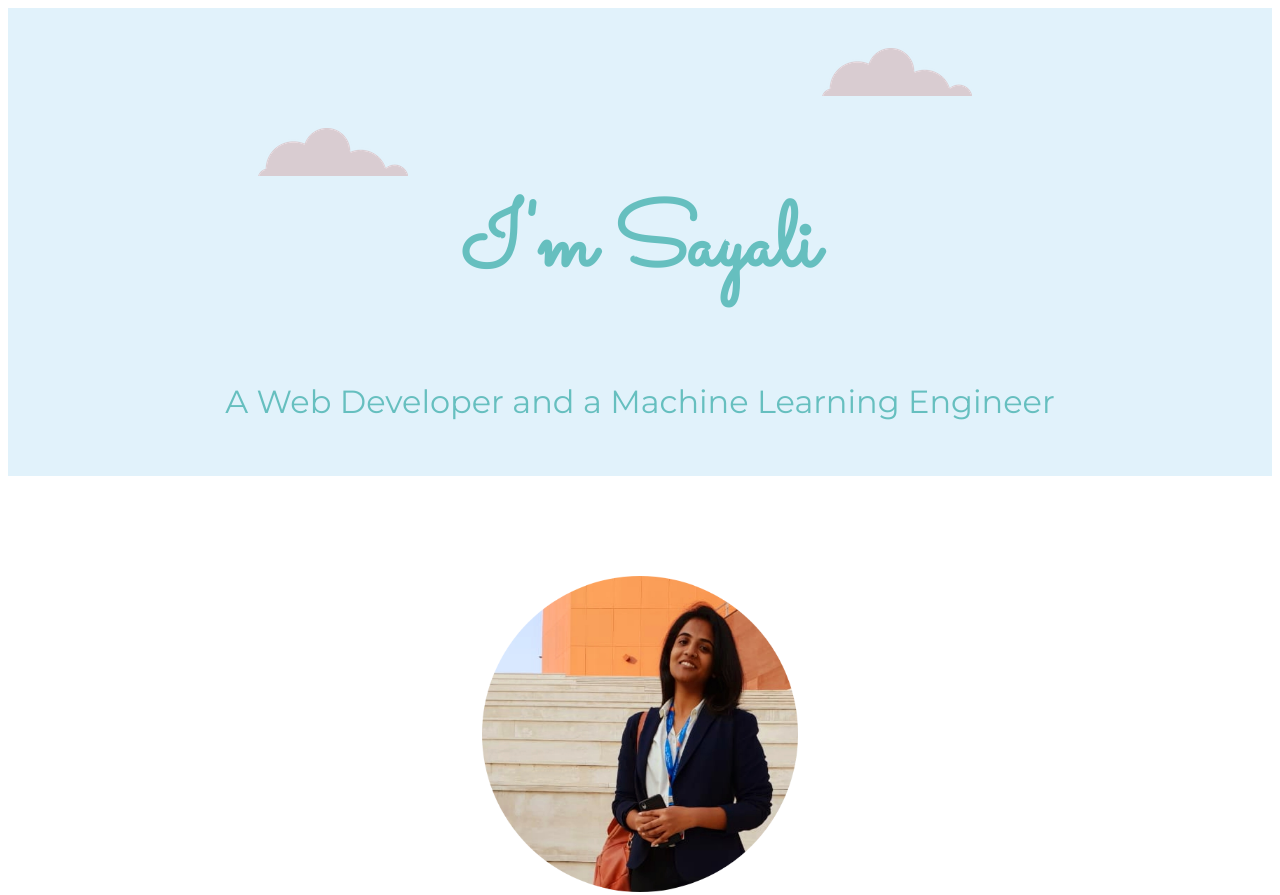
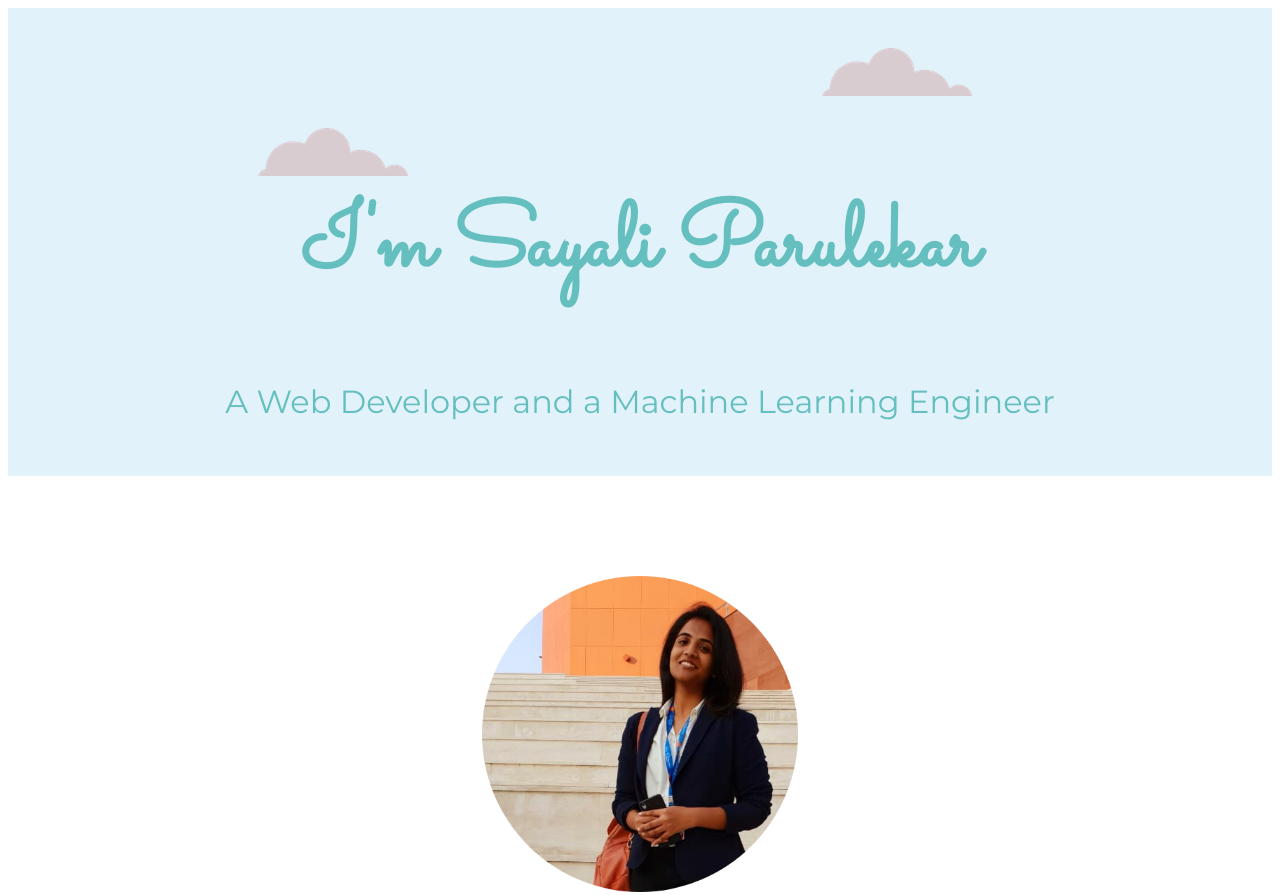
Before and after one commit to sayalispparulekar/cv, a plain HTML site: page index.html in a window 1280 px wide. Shown: the top 895 px of the page. Drawn offline with Linux system fonts and the light colour scheme.

Commit message:
Add files via upload

```diff
--- a/index.html
+++ b/index.html
@@ -24,7 +24,7 @@
 
   <div class="top-container">
     <img class="top-cloud" src="Images/cloud.png" alt="cloud-image">
-    <h1>I'm Sayali</h1>
+    <h1>I'm Sayali Parulekar</h1>
     <h2><p>A Web Developer and a Machine Learning Engineer</p></h2></p>
     <img class="bottom-cloud" src="Images/cloud.png" alt="cloud-image">
 
@@ -81,6 +81,7 @@
         <a class="footer-link" href="https://www.hackerrank.com/sayali_parulekar/">Hackerrank</a>
         <p class="copyright">© 2020 Sayali Parulekar</p>
       </div>
+
       <script>
         //Get the button
             var mybutton = document.getElementById("myBtn");
```
